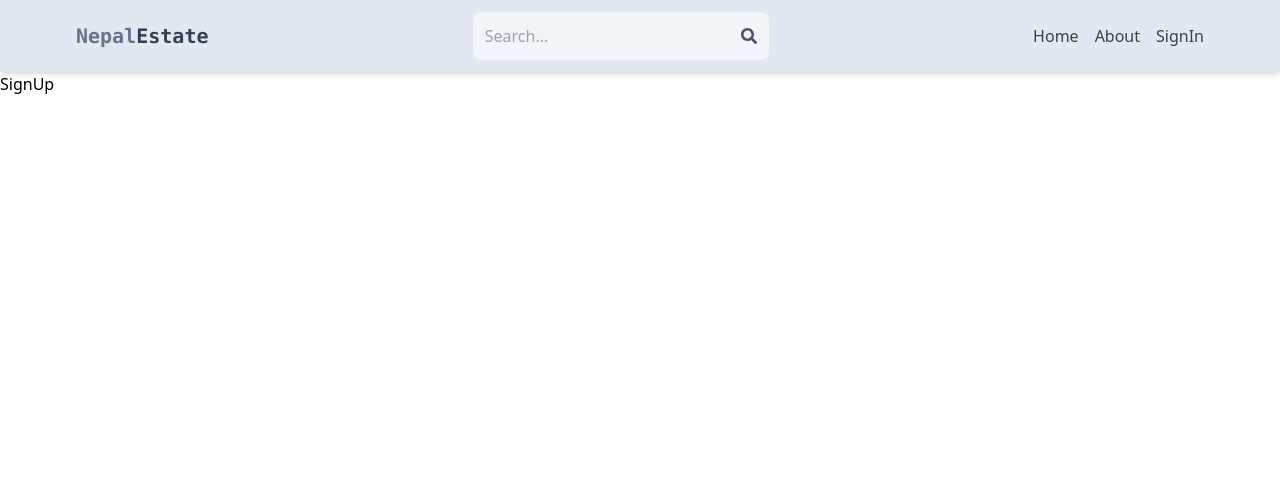
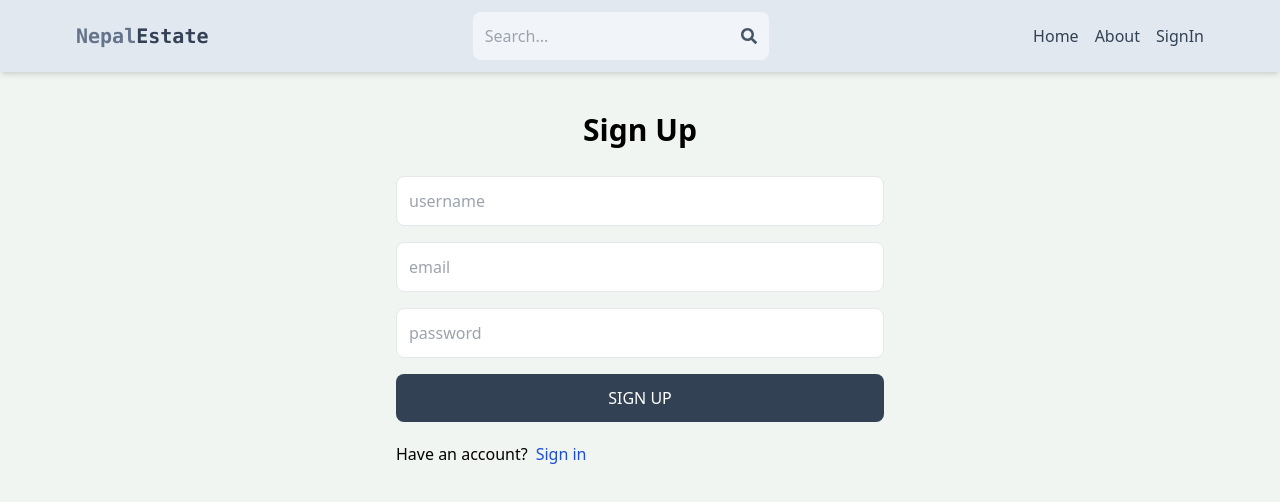
Before and after one commit to SushilKushwaha/client, a React (Vite) app: page /sign-up in a window 1280 px wide. Shown: the top 502 px of the page. Built offline with nearby package versions, Linux system fonts and the light colour scheme.

Commit message:
complete sign up page ui

```diff
--- a/src/index.css
+++ b/src/index.css
@@ -1,3 +1,7 @@
 @tailwind base;
 @tailwind components;
 @tailwind utilities;
+
+body{
+    background-color: rgb(241, 245, 241);
+}
--- a/src/pages/SignUp.jsx
+++ b/src/pages/SignUp.jsx
@@ -1,7 +1,22 @@
-import React from 'react'
+import { Link } from 'react-router-dom';
 
 export default function SignUp() {
   return (
-    <div>SignUp</div>
+    <div className='p-3 max-w-lg mx-auto'>
+      <h1 className='text-3xl text-center font-semibold my-7'>Sign Up</h1>
+
+    <form className='flex flex-col gap-4'>
+      <input type="text" placeholder='username' className='border p-3 rounded-lg' id='username' />
+      <input type="email" placeholder='email' className='border p-3 rounded-lg' id='email' />
+      <input type="password" placeholder='password' className='border p-3 rounded-lg' id='password' />
+      <button className='bg-slate-700 text-white p-3 rounded-lg uppercase hover:opacity-95 disabled:opacity-80'>Sign up</button>
+    </form>
+    <div className='flex gap-2 mt-5'>
+      <p>Have an account?</p>
+      <Link to={"/sign-in"}>
+            <spam className='text-blue-700'>Sign in</spam>
+      </Link>
+    </div>
+    </div>
   )
 }
```
Also changed, not shown: 1 other file (tests, documents, lock files or other folders).
